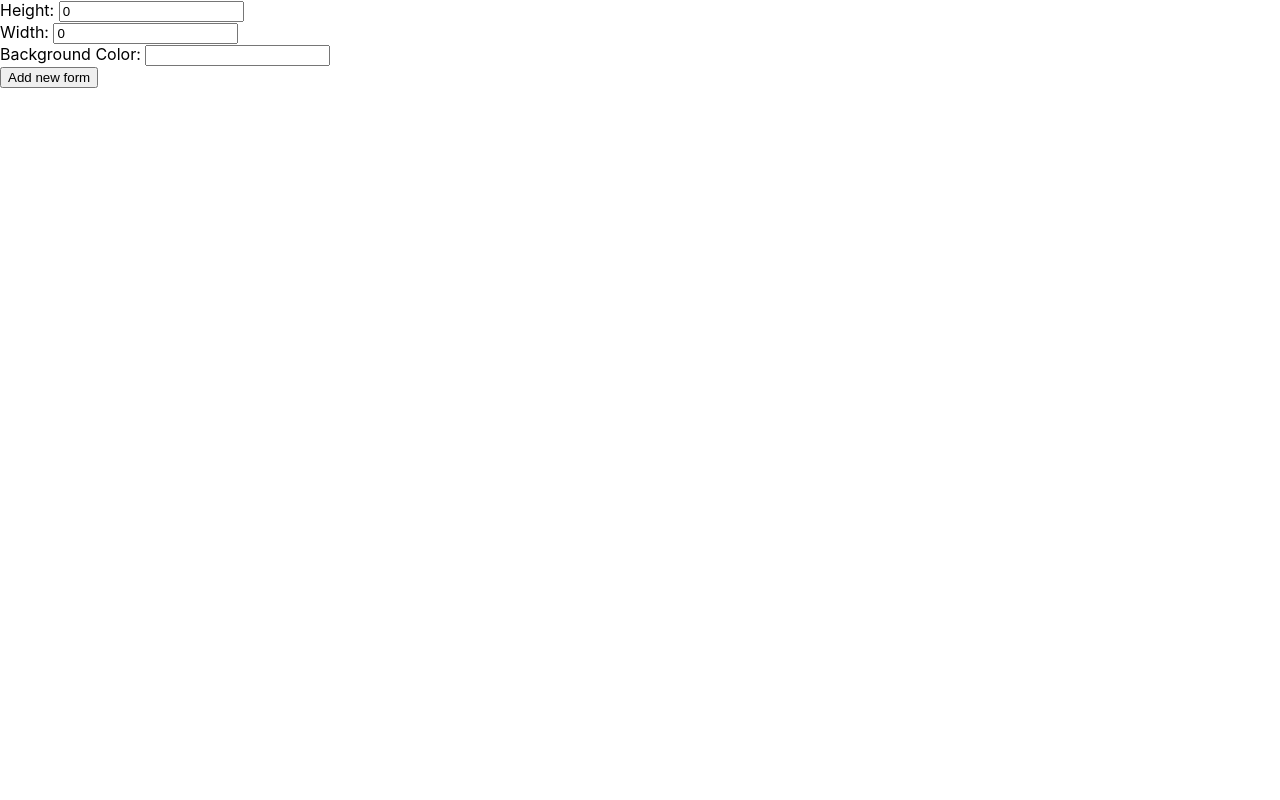
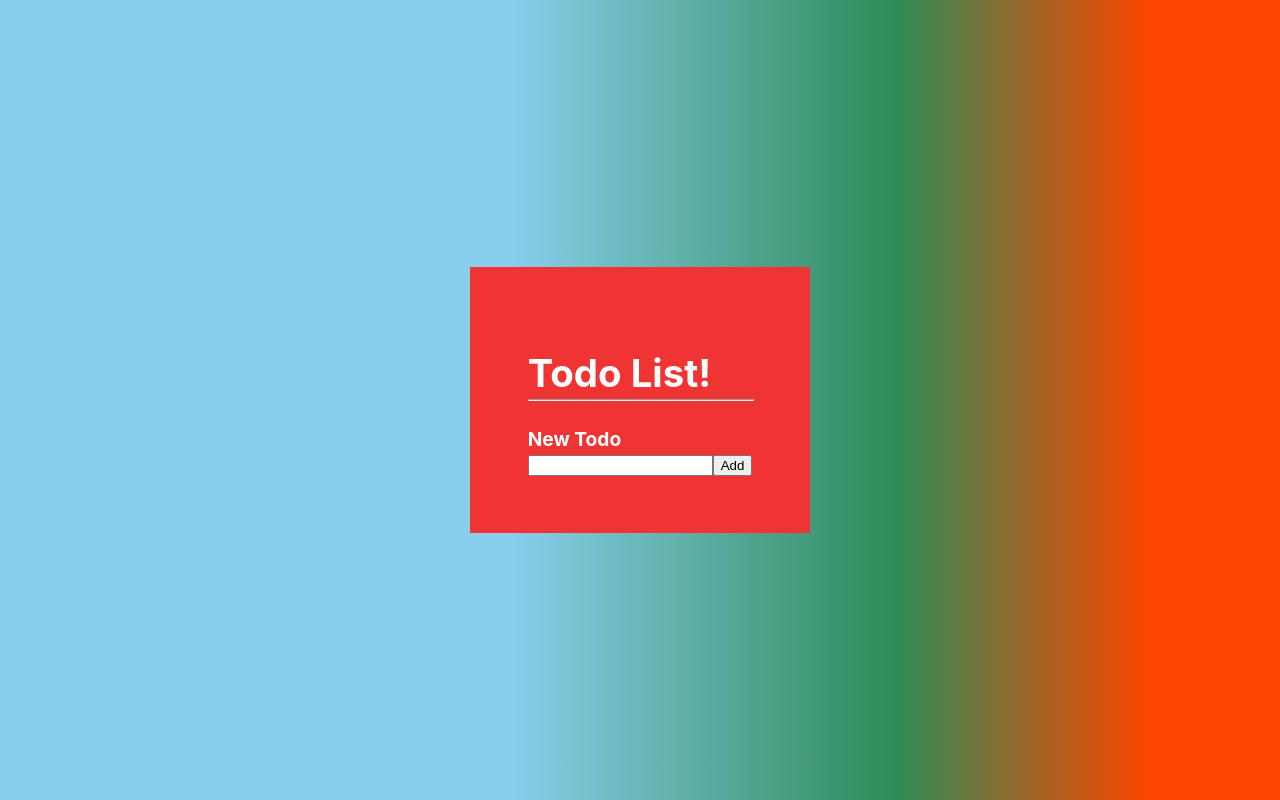
Before and after one commit to michaelohalloran/react-color-picker, a React (Create React App) app: page / in a window 1280 px wide. Built offline with nearby package versions, Linux system fonts and the light colour scheme.

Commit message:
add todo with all functionality and partial styles

```diff
--- /dev/null
+++ b/src/Todo/App.js
@@ -0,0 +1,10 @@
+import React, { Component } from "react";
+import TodoList from "./TodoList";
+
+class App extends Component {
+	render() {
+		return <TodoList />;
+	}
+}
+
+export default App;
--- /dev/null
+++ b/src/Todo/NewTodoForm.js
@@ -0,0 +1,33 @@
+import React, { Component } from "react";
+
+class NewTodoForm extends Component {
+	constructor(props) {
+		super(props);
+		this.state = {
+			todo: ""
+		};
+	}
+
+	handleSubmit = (e) => {
+		e.preventDefault();
+		this.props.addTodo(this.state.todo);
+		this.setState({
+			todo: ""
+		});
+	};
+
+	handleChange = (e) => {
+		this.setState({ [e.target.name]: e.target.value });
+	};
+
+	render() {
+		return (
+			<form onSubmit={this.handleSubmit}>
+				<input type="text" name="todo" onChange={this.handleChange} value={this.state.todo} />
+				<button>Add</button>
+			</form>
+		);
+	}
+}
+
+export default NewTodoForm;
--- /dev/null
+++ b/src/Todo/Todo.css
@@ -0,0 +1,10 @@
+.todo-container {
+	display: flex;
+	/* justify-content: space-between; */
+	align-items: center;
+	background-color: rgba(240, 52, 52, 0.4);
+}
+
+.todo-container p {
+	margin-right: auto;
+}
--- /dev/null
+++ b/src/Todo/Todo.js
@@ -0,0 +1,23 @@
+import React, { Component } from "react";
+import "./Todo.css";
+
+class Todo extends Component {
+	constructor(props) {
+		super(props);
+		this.state = {
+			isEditing: false
+		};
+	}
+
+	render() {
+		return (
+			<div className="todo-container">
+				<p>{this.props.todo}</p>
+				<button onClick={this.props.edit}>Edit</button>
+				<button onClick={this.props.remove}>X</button>
+			</div>
+		);
+	}
+}
+
+export default Todo;
--- /dev/null
+++ b/src/Todo/TodoList.css
@@ -0,0 +1,32 @@
+.container {
+	display: flex;
+	justify-content: center;
+	align-items: center;
+	font-size: 1.2rem;
+	font-weight: bold;
+	color: white;
+	background: linear-gradient(to right, skyblue 40%, seagreen 70%, orangered 90%);
+	height: 100vh;
+}
+
+.inner-container {
+	background-color: rgba(240, 52, 52, 1);
+	/* height: 50vh; */
+	/* margin: auto; */
+	padding: 3em;
+	display: flex;
+	flex-direction: column;
+	justify-content: space-evenly;
+}
+
+.inner-container hr {
+	width: 100%;
+	margin: 0;
+	margin-top: -10%;
+	/* height: 13px; */
+	background: darkgray;
+}
+
+.inner-container h4 {
+	margin-bottom: 0;
+}
--- /dev/null
+++ b/src/Todo/TodoList.js
@@ -0,0 +1,83 @@
+import React, { Component } from "react";
+import "./TodoList.css";
+import NewTodoForm from "./NewTodoForm";
+import Todo from "./Todo";
+
+class TodoList extends Component {
+	constructor(props) {
+		super(props);
+		this.state = {
+			todos: [], // array of objs: [{text: "Walk the dog", isEditing: false}, etc.]
+			editText: ""
+		};
+	}
+
+	addTodo = (todo) => {
+		const newTodo = { text: todo, isEditing: false };
+		this.setState({
+			todos: [ ...this.state.todos, newTodo ]
+		});
+	};
+
+	removeTodo = (idx) => {
+		const newTodos = this.state.todos.filter((todo, i) => i !== idx);
+		this.setState({
+			todos: newTodos
+		});
+	};
+
+	editTodo = (idx) => {
+		const todoToEdit = this.state.todos[idx];
+		todoToEdit.isEditing = true;
+		this.setState({
+			todos: [ ...this.state.todos.slice(0, idx), todoToEdit, ...this.state.todos.slice(idx + 1) ]
+		});
+	};
+
+	handleEdit = (e) => {
+		this.setState({
+			[e.target.name]: e.target.value
+		});
+	};
+
+	submitEdit = (e, idx) => {
+		e.preventDefault();
+		this.state.todos[idx] = { text: this.state.editText, isEditing: false };
+		this.setState({
+			todos: [ ...this.state.todos ],
+			editText: ""
+		});
+	};
+
+	render() {
+		const todos = this.state.todos.map((todo, idx) => {
+			return !todo.isEditing ? (
+				<Todo todo={todo.text} key={idx} edit={() => this.editTodo(idx)} remove={() => this.removeTodo(idx)} />
+			) : (
+				<div>
+					<input
+						name="editText"
+						onChange={this.handleEdit}
+						value={this.state.editText ? this.state.editText : todo.text}
+					/>
+					<button onClick={(e) => this.submitEdit(e, idx)}>Save</button>
+				</div>
+			);
+		});
+
+		return (
+			<div className="container">
+				<div className="inner-container">
+					<h1>Todo List!</h1>
+					<hr />
+					{todos}
+
+					<h4>New Todo</h4>
+					<NewTodoForm addTodo={this.addTodo} />
+				</div>
+			</div>
+		);
+	}
+}
+
+export default TodoList;
--- a/src/index.js
+++ b/src/index.js
@@ -8,6 +8,7 @@ import "./index.css";
 // import App from "./ColorBoxes/App";
 // import App from "./Hangman/App";
 // import App from "./Lights/App";
-import App from "./BoxMaker/App";
+// import App from "./BoxMaker/App";
+import App from "./Todo/App";
 
 ReactDOM.render(<App />, document.getElementById("root"));
```
